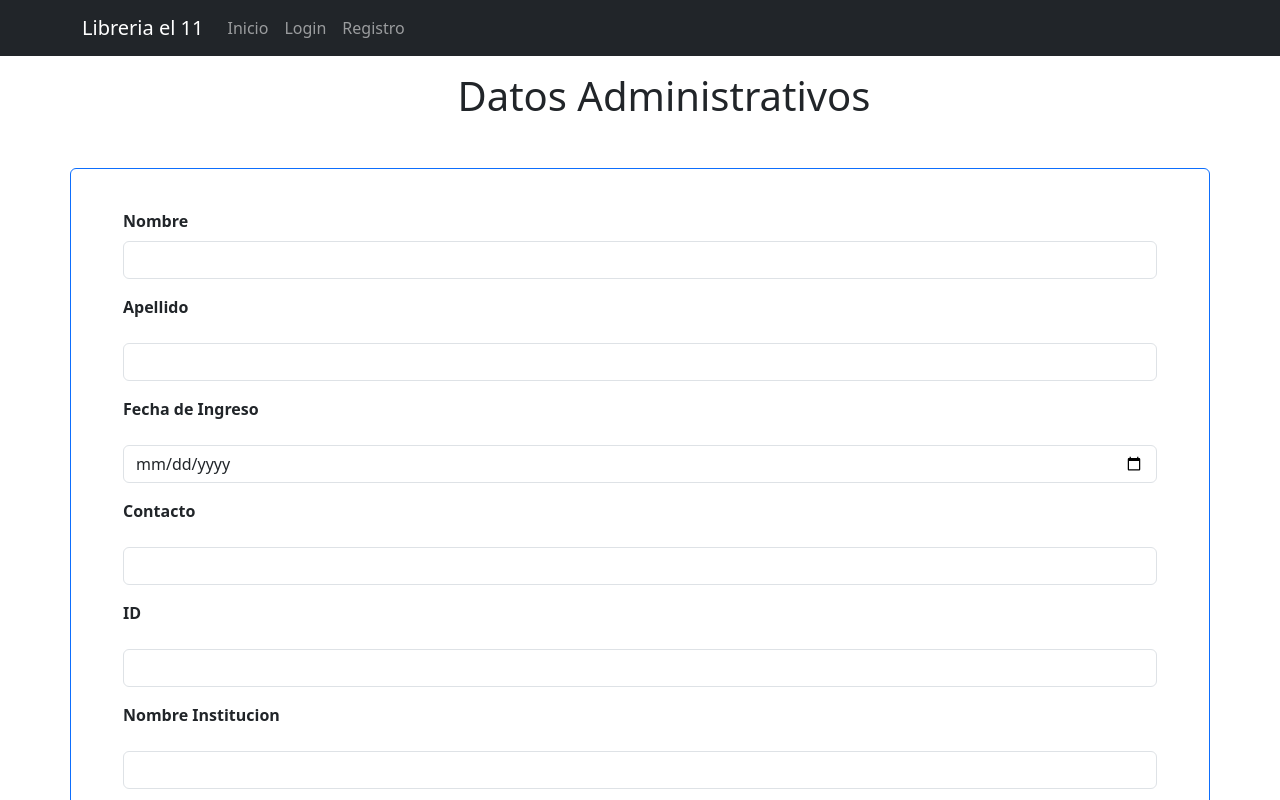
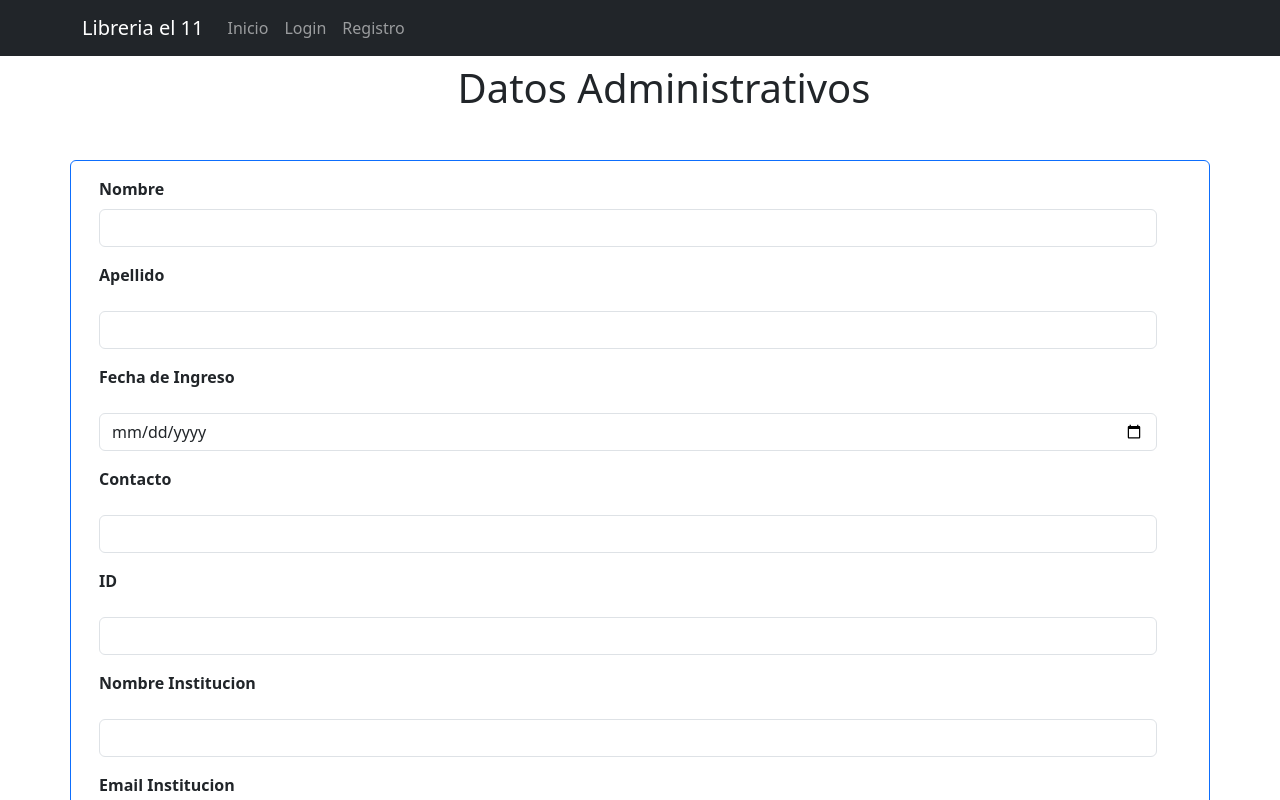
Before and after one commit to m4rt1n1309/Colegio, a React (Vite) app: page / in a window 1280 px wide. Shown: the top 800 px of the page. Built offline with nearby package versions, Linux system fonts and the light colour scheme; a web font is replaced by a local one.

Commit message:
cambios pp

```diff
--- a/src/components/Administracion.jsx
+++ b/src/components/Administracion.jsx
@@ -18,10 +18,10 @@ export const Administracion = () => {
 
   return (
     <>
-      <h1 className="text-center ms-5 my-3 ">Datos Administrativos</h1>
+      <h1 className="text-center ms-5 my-2 ">Datos Administrativos</h1>
       <Card border="primary" className="container p-3 border rounded  my-5">
         <Form noValidate validated={validated} onSubmit={handleSubmit}>
-          <Row className="mb-5 m-4">
+          <Row className="mb-1 container ">
             <Form.Group md="4" sm={10} controlId="validationCustom01">
               <Form.Label>
                 <strong>Nombre</strong>
@@ -33,7 +33,7 @@ export const Administracion = () => {
               md="4"
               sm={10}
               controlId="validationCustom02"
-              className="mt-3 "
+              className="mt-3  "
             >
               <Form.Label>
                 <strong>Apellido</strong>
@@ -42,9 +42,10 @@ export const Administracion = () => {
                 required
                 type="text"
                 defaultValue=""
-                className="mt-3"
+                className="mt-3 "
               />
             </Form.Group>
+
             <Form.Group
               md="4"
               sm={10}
@@ -61,6 +62,7 @@ export const Administracion = () => {
                 className="mt-3"
               />
             </Form.Group>
+
             <Form.Group
               md="4"
               sm={10}
--- /dev/null
+++ b/src/style/ppprincipal.css
@@ -0,0 +1,3 @@
+.color-font {
+  color: #3c5a9c;
+}
```
